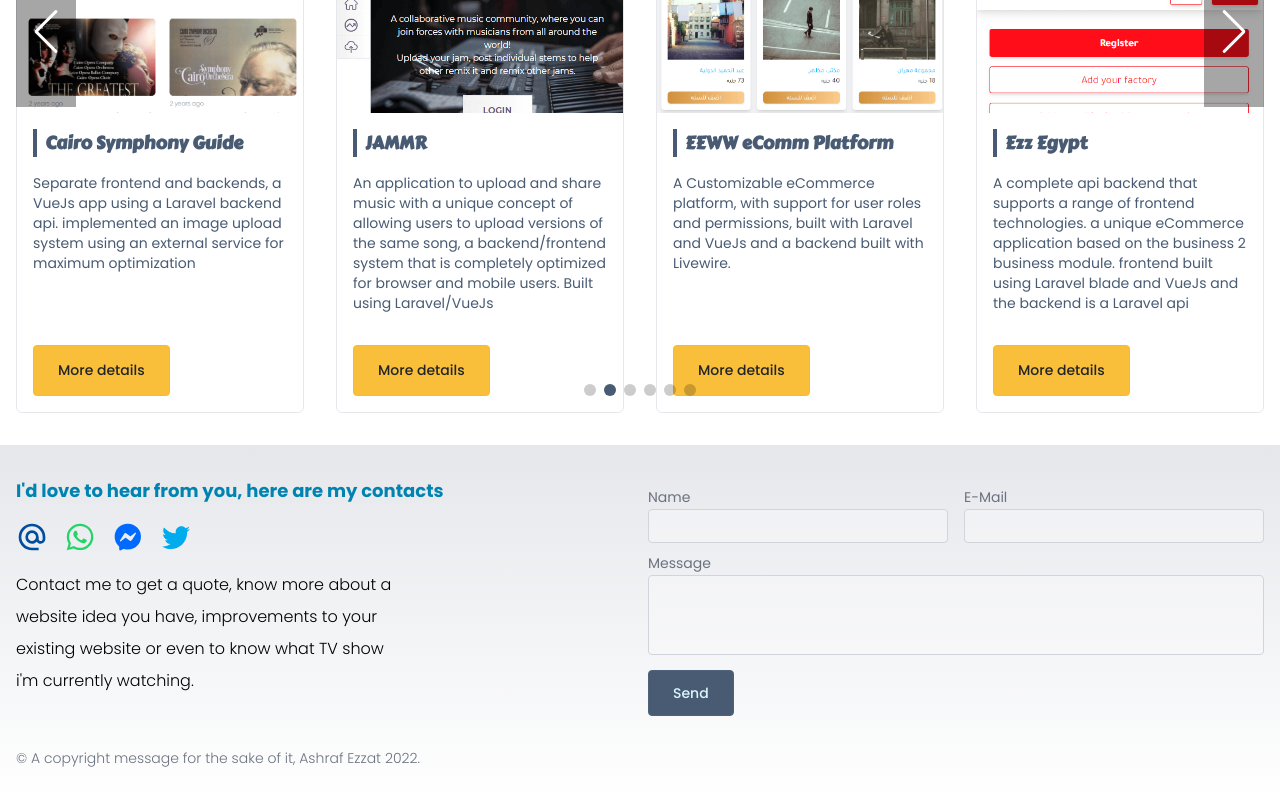
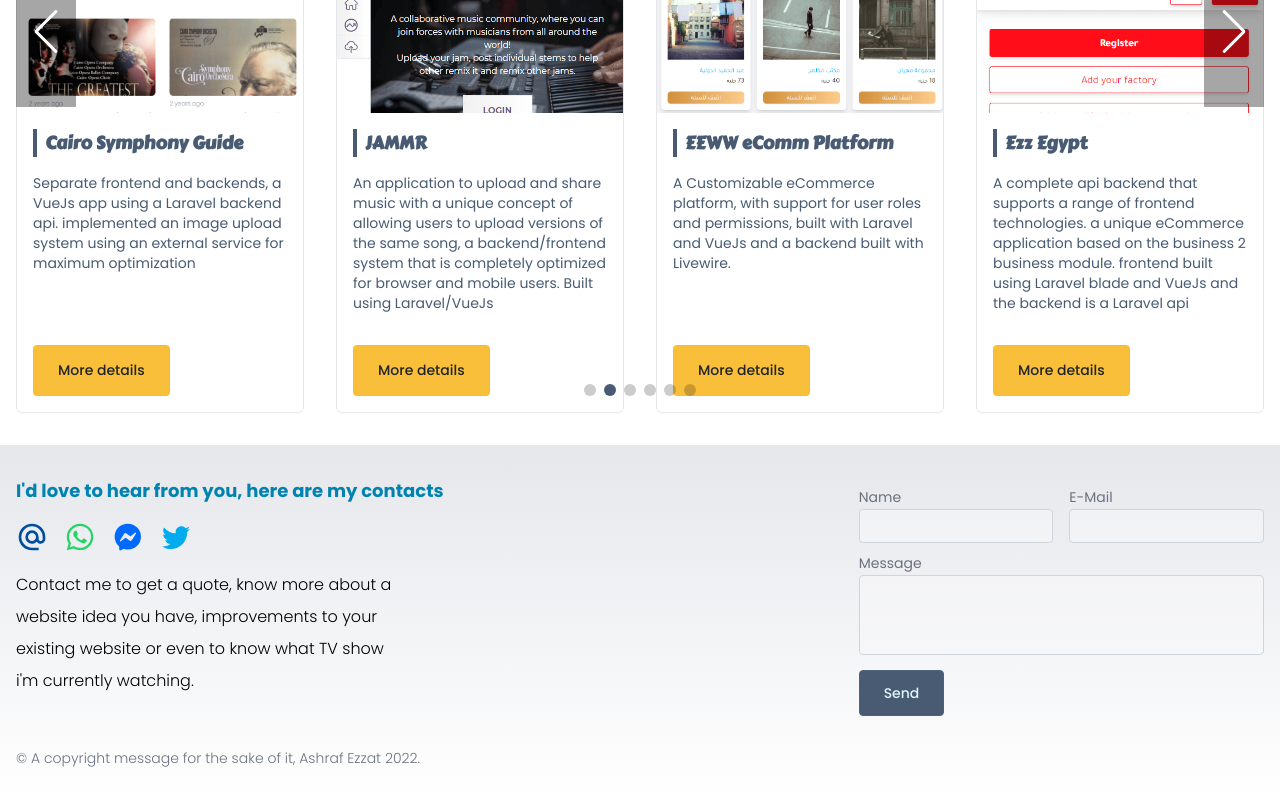
Before and after one commit to the-ashraf/portfolio, a Vue app: page / in a window 1280 px wide. Shown: the part 734-1534 px from the top of the page. Built offline with nearby package versions, Linux system fonts and the light colour scheme.

Commit message:
Hide the navigation button when is the first slide, change the break points for the footer form

```diff
--- a/src/components/ProjectsSlider.vue
+++ b/src/components/ProjectsSlider.vue
@@ -83,6 +83,10 @@ let breakpoints = {
 	background-color: rgba(0, 0, 0, 0.35);
 }
 
+.swiper-button-prev.swiper-button-disabled, .swiper-button-next.swiper-button-disabled {
+	display: none;
+}
+
 .swiper-button-next, .swiper-rtl .swiper-button-prev {
 	right: 0;
 	left: auto;
--- a/src/views/Home.vue
+++ b/src/views/Home.vue
@@ -54,8 +54,8 @@ function scrollToElement(elementId) {
 
 	<div id="contact" class="bg-gradient-to-b from-gray-200 to-white">
 		<div class="container px-4 py-8 mx-auto">
-			<div class="grid grid-cols-2 gap-4">
-				<div class="space-y-4">
+			<div class="grid grid-cols-2 md:grid-cols-3 gap-4">
+				<div class="space-y-4 md:col-span-2">
 					<h4 class="text-lg font-bold text-[#0083B0]">I'd love to hear from you, here are my contacts</h4>
 					<div class="space-x-4 flex">
 						<a class="text-[#004f9f] hover:text-[#0083B0] hover:scale-125 transition-all duration-300"
@@ -106,7 +106,7 @@ function scrollToElement(elementId) {
 					<form name="contact-us" class="space-y-2" action="thanks" method="post" data-netlify="true"
 					      data-netlify-honeypot="bot-field" enctype="application/x-www-form-urlencoded">
 						<input type="hidden" name="form-name" value="contact-us"/>
-						<div class="grid grid-cols-2 gap-4">
+						<div class="grid grid-cols-1 md:grid-cols-2 gap-4">
 							<div class="relative">
 								<label for="name" class="text-sm text-gray-500">Name</label>
 								<input type="text" id="name" name="port-name" class="w-full bg-gray-50 bg-opacity-50 rounded border border-gray-300 focus:border-blue-500 focus:bg-white focus:ring-2 focus:ring-blue-200 text-base outline-none text-gray-700 py-1 px-3 transition-colors duration-200 ease-in-out">
```
